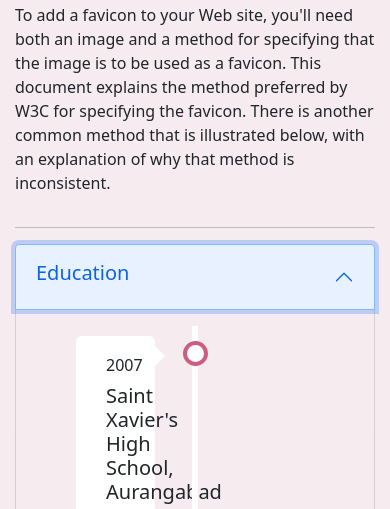
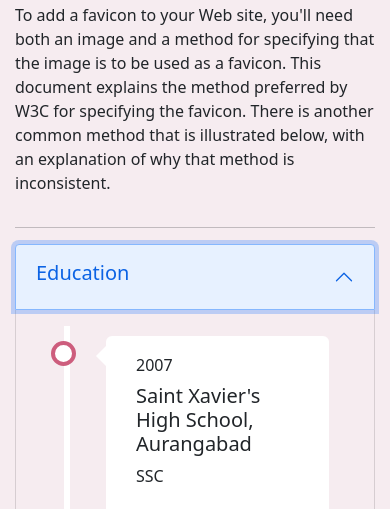
Before and after one commit to jelamgo/jelamgo.github.io, a plain HTML site: page aboutMe.html in a window 390 px wide. Both pictures are taken after a click on the button "Education". Shown: the part 334-843 px from the top of the page. Drawn offline with nearby package versions, Linux system fonts and the light colour scheme.

Commit message:
mobile display fix

```diff
--- a/res/css/custom.css
+++ b/res/css/custom.css
@@ -130,3 +130,36 @@ html {
   border-width: 10px 10px 10px 0;
   border-color: transparent white transparent transparent;
 }
+
+/* Media queries - Responsive timeline on screens less than 600px wide */
+@media screen and (max-width: 600px) {
+  /* Place the timelime to the left */
+    .timeline::after {
+      left: 31px;
+    }
+
+  /* Full-width containers */
+    .container-tl {
+      width: 100%;
+      padding-left: 70px;
+      padding-right: 25px;
+    }
+
+  /* Make sure that all arrows are pointing leftwards */
+    .container-tl::before {
+      left: 60px;
+      border: medium solid white;
+      border-width: 10px 10px 10px 0;
+      border-color: transparent white transparent transparent;
+    }
+
+  /* Make sure all circles are at the same spot */
+    .left::after, .right::after {
+      left: 15px;
+    }
+
+  /* Make all right containers behave like the left ones */
+    .right {
+      left: 0%;
+    }
+  }
```
